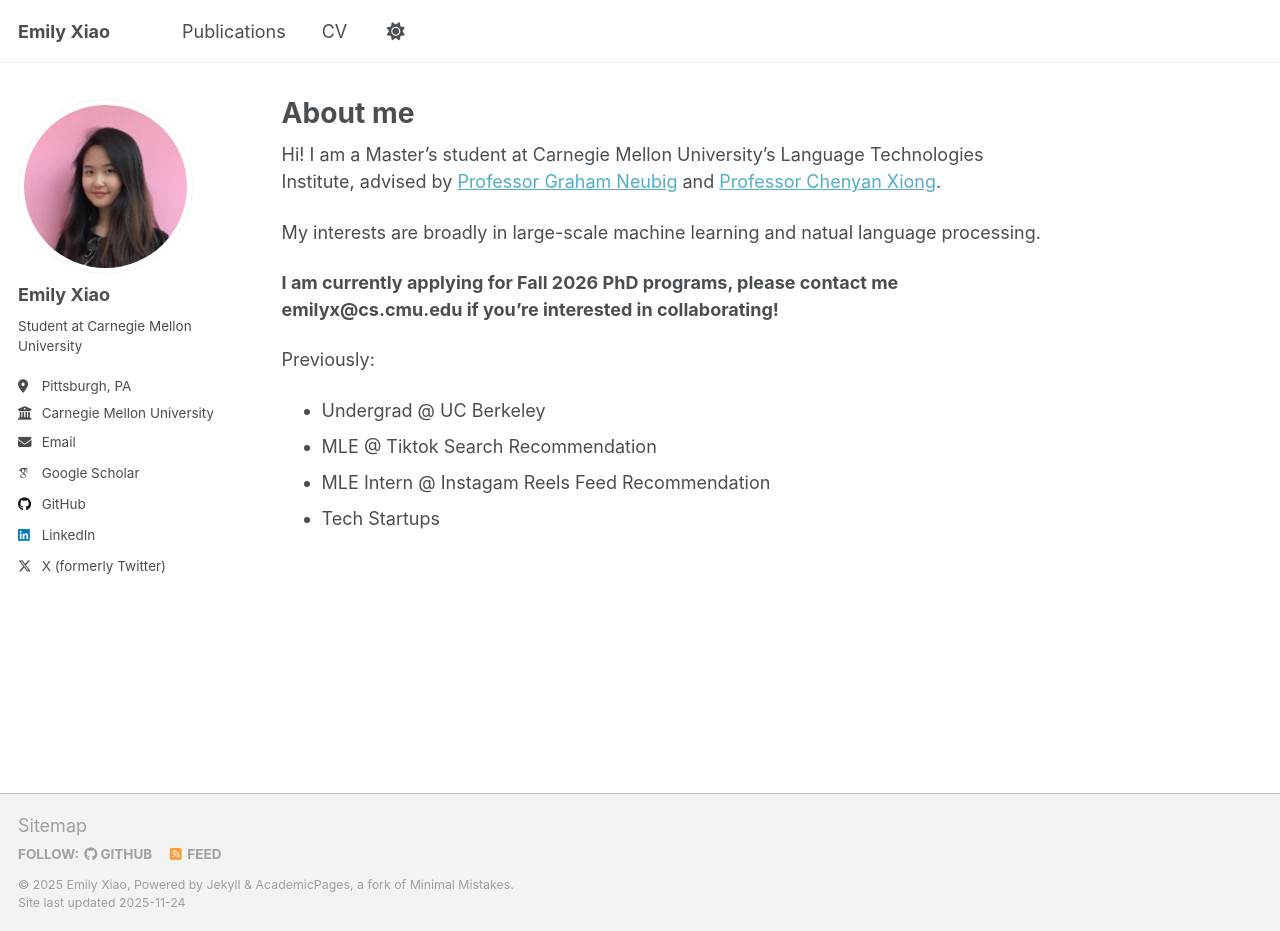
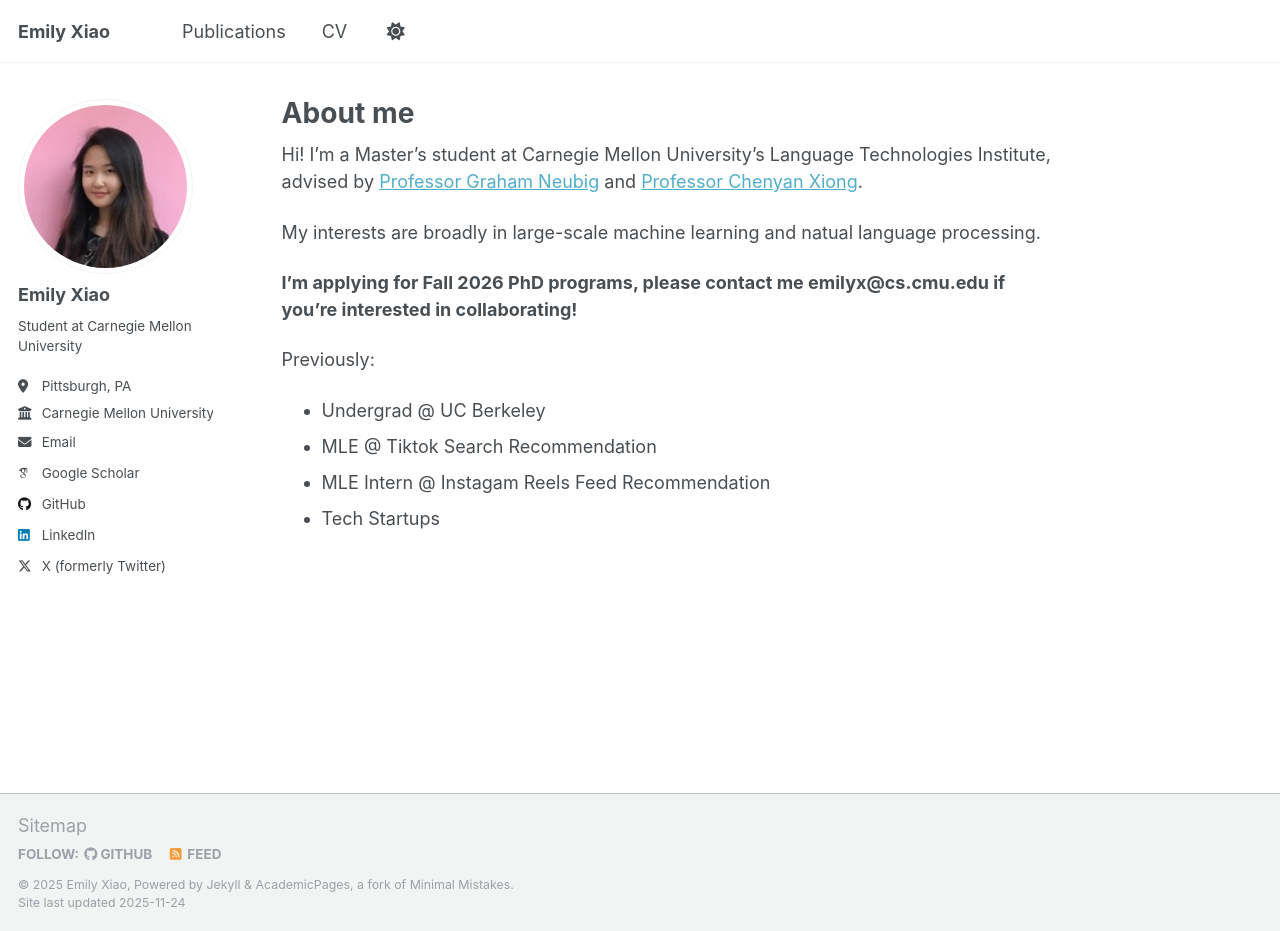
Before and after one commit to millix19/millix19.github.io, a Jekyll site: the page built from _pages/about.md, in a window 1280 px wide and 931 px high. Built offline with Jekyll 4.4.1, drawn with Linux system fonts in a browser that asks for light colours; some web fonts are replaced; a script that is not in the unit is left out.

Commit message:
11.11.2026

```diff
--- a/_pages/about.md
+++ b/_pages/about.md
@@ -8,11 +8,11 @@ redirect_from:
   - /about.html
 ---
 
-Hi! I am a Master's student at Carnegie Mellon University's Language Technologies Institute, advised by <a href="https://www.phontron.com/">Professor Graham Neubig</a> and <a href="https://www.cs.cmu.edu/~cx/">Professor Chenyan Xiong</a>.
+Hi! I'm a Master's student at Carnegie Mellon University's Language Technologies Institute, advised by <a href="https://www.phontron.com/">Professor Graham Neubig</a> and <a href="https://www.cs.cmu.edu/~cx/">Professor Chenyan Xiong</a>.
 
 My interests are broadly in large-scale machine learning and natual language processing.
 
-**I am currently applying for Fall 2026 PhD programs, please contact me emilyx@cs.cmu.edu if you're interested in collaborating!**
+**I'm applying for Fall 2026 PhD programs, please contact me emilyx@cs.cmu.edu if you're interested in collaborating!**
 
 Previously:
 - Undergrad @ UC Berkeley
```
